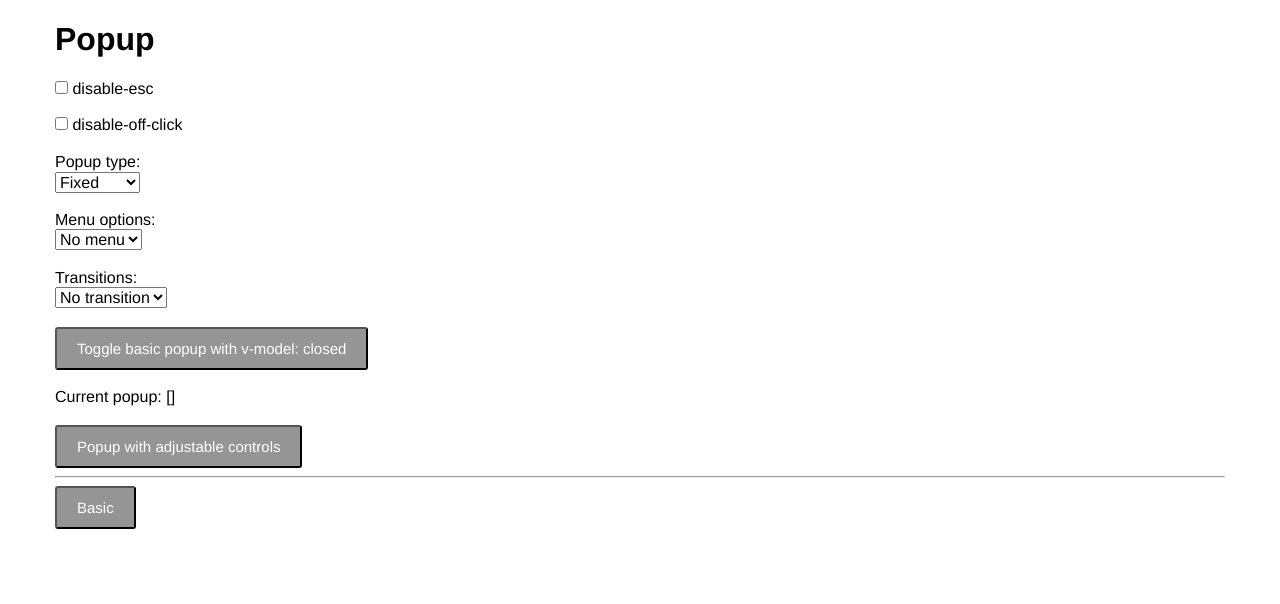
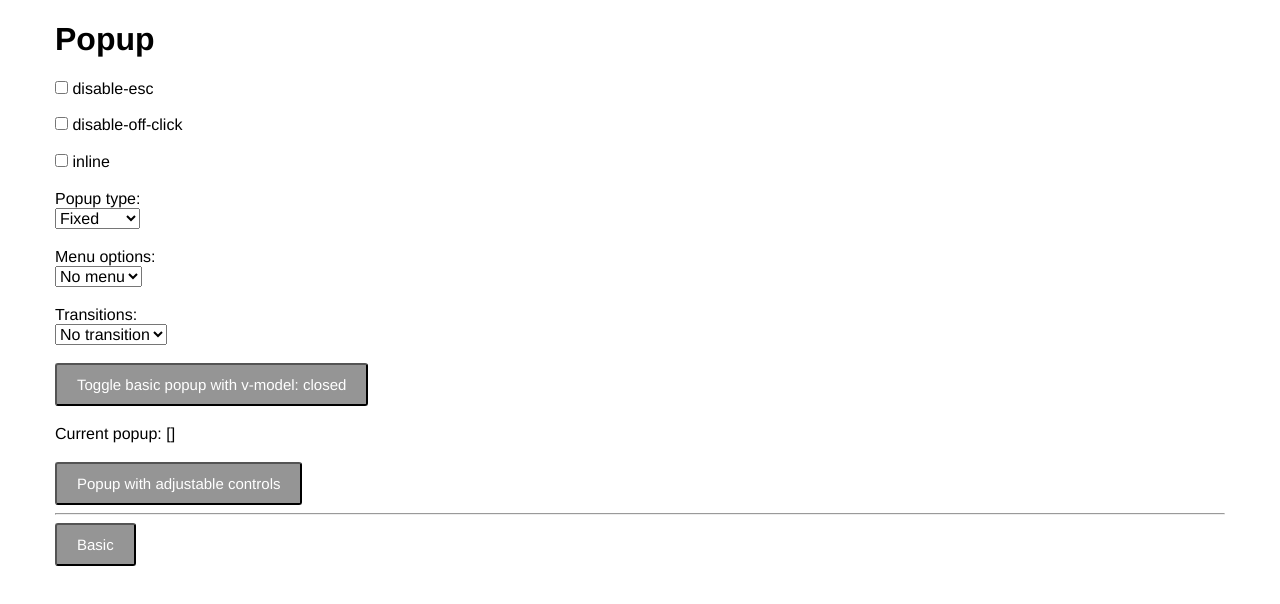
Before and after one commit to odyzeo/popup, a Vue app: page / in a window 1280 px wide. Shown: the top 604 px of the page. Built offline with nearby package versions, Linux system fonts and the light colour scheme.

Commit message:
#12 Add inline prop; Minor refactor;

```diff
--- a/src/App.vue
+++ b/src/App.vue
@@ -22,6 +22,15 @@
                         v-model="disableOffClick"
                         type="checkbox"
                     > disable-off-click
+                </label>
+
+                <br><br>
+
+                <label>
+                    <input
+                        v-model="inline"
+                        type="checkbox"
+                    > inline
                 </label>
 
                 <br><br>
@@ -116,6 +125,7 @@
                 :type="type"
                 :transition="transition"
                 :menu="menu"
+                :inline="inline"
                 name="adjustable"
                 @close="onClose"
                 @show="onShow"
@@ -201,6 +211,7 @@ export default {
             disableEsc: false,
             disableOffClick: false,
             dynamic: false,
+            inline: false,
         };
     },
     methods: {
--- a/src/components/Popup.vue
+++ b/src/components/Popup.vue
@@ -64,12 +64,17 @@ export default {
             type: String,
             default: 'fade',
         },
+        inline: {
+            type: Boolean,
+            default: false,
+        },
     },
 
     data() {
         return {
             isOpen: false,
             scrollTop: null,
+            originalParent: null,
         };
     },
 
@@ -83,6 +88,13 @@ export default {
         value(n) {
             this.toggle(n);
         },
+        inline(n) {
+            if (n) {
+                this.appendToParent();
+            } else {
+                this.appendToBody();
+            }
+        },
     },
     /**
      * Sets global listeners
@@ -92,7 +104,12 @@ export default {
     },
 
     mounted() {
-        document.body.appendChild(this.$el);
+        this.originalParent = this.$el.parentNode;
+
+        if (!this.inline) {
+            this.appendToBody();
+        }
+
         if (this.value) {
             this.toggle(true);
         }
@@ -108,6 +125,12 @@ export default {
     },
 
     methods: {
+        appendToParent() {
+            this.originalParent.appendChild(this.$el);
+        },
+        appendToBody() {
+            document.body.appendChild(this.$el);
+        },
         handleToggleEvent(name, state) {
             if (this.name === name) {
                 const nextState = typeof state === 'undefined'
```
